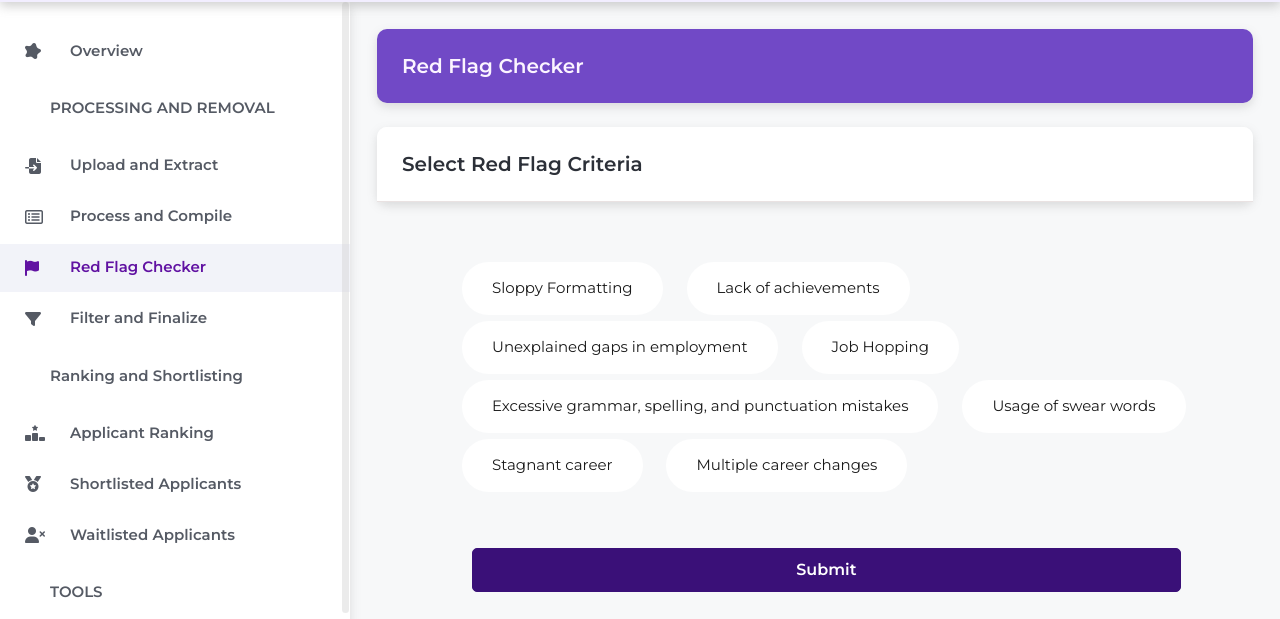
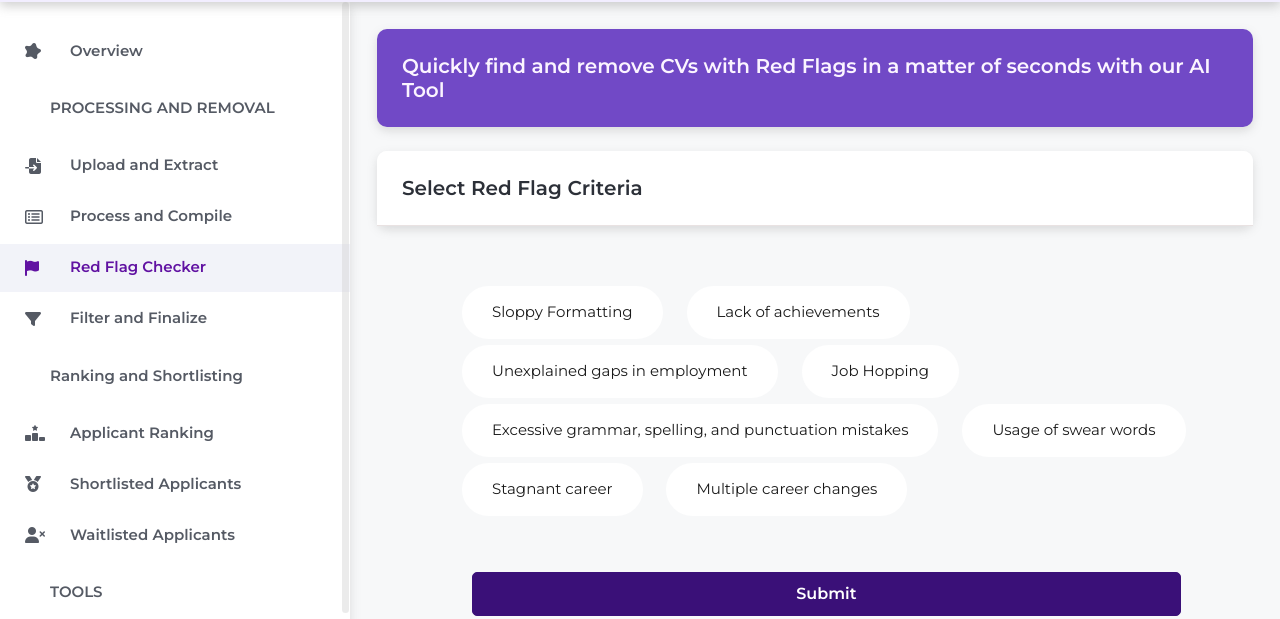
Before and after one commit to mujugen/Mini-Project2, a website: page public/redflag-checker.html in a window 1280 px wide. Shown: the part 68-687 px from the top of the page. Drawn offline with nearby package versions, Linux system fonts and the light colour scheme; no server answers.

Commit message:
edited red flag banner

```diff
--- a/public/redflag-checker.html
+++ b/public/redflag-checker.html
@@ -162,7 +162,7 @@
                     <!-- Displays section title -->
                     <div class="col-xl-12 col-sm-12 col-12">
                         <div class="breadcrumb-path mb-4">
-                            <h3>Red Flag Checker</h3>
+                            <h3>Quickly find and remove CVs with Red Flags in a matter of seconds with our AI Tool</h3>
                         </div>
                     </div>
 
```
